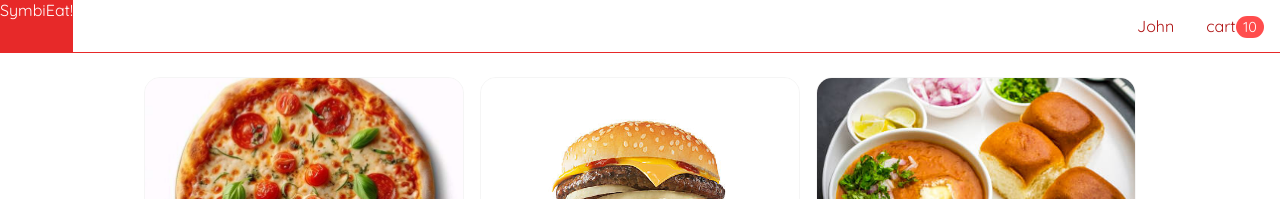
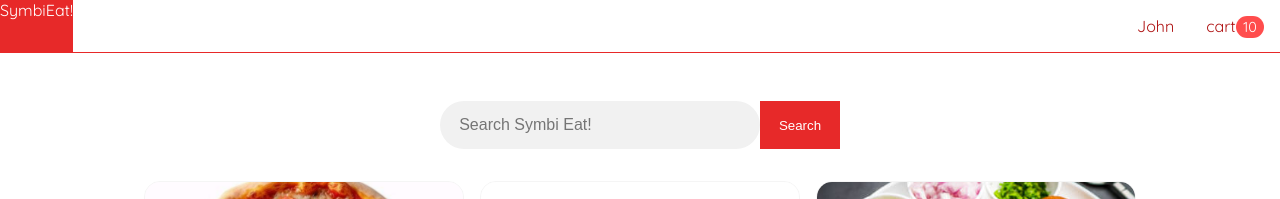
Before and after one commit to prabhat4002/SYMBIEAT-REACT-APP, a React (Create React App) app in the folder frontend/: page / in a window 1280 px wide. Shown: the top 199 px of the page. Built offline with nearby package versions, Linux system fonts and the light colour scheme.

Commit message:
added searh bar functionality

```diff
--- a/frontend/src/AppRoutes.js
+++ b/frontend/src/AppRoutes.js
@@ -5,6 +5,7 @@
   return (
     <Routes>
         <Route path="/" element={<HomePage/>}/>
+        <Route path="/search/:searchTerm" element={<HomePage/>}/>
     </Routes>
   )
 }
--- /dev/null
+++ b/frontend/src/components/Search/Search.js
@@ -0,0 +1,24 @@
+import React, { useState} from 'react';
+import {useNavigate, useParams } from 'react-router-dom';
+import classes from './search.module.css';
+
+
+export default function Search() {
+    const [term, setTerm] = useState('');
+    const navigate=useNavigate();
+    const {searchTerm}= useParams();
+const search =async () => {
+    term? navigate('/search/' + term) : navigate('/');
+
+};
+return (
+<div className={classes.container}>
+    <input type='text'
+        placeholder='Search Symbi Eat!'
+        onChange={e=> setTerm(e.target.value)}
+        onKeyUp ={e=> e.key === 'Enter' && search()}
+        defaultValue={searchTerm}
+    />
+<button onClick={search}>Search</button>
+</div>
+)};
--- /dev/null
+++ b/frontend/src/components/Search/search.module.css
@@ -0,0 +1,26 @@
+
+.container { display: flex;
+    justify-content: center;
+    margin-top: 3rem;
+    margin-bottom: 1.5rem;
+    }
+.container input {
+    border-radius:  10rem 10rem ;
+    border: none;
+    height: 3rem;
+    width: 20rem;
+    background-color: #f1f1f1;
+    padding: 1.2rem;
+    font-size: 1rem;
+    font-weight: 500;
+    outline: none;
+}
+
+
+.container button {
+    height: 3rem;
+    width: 5rem;
+    border: none;
+    background-color: #e72929;
+    color: white;
+}
--- a/frontend/src/pages/Home/HomePage.js
+++ b/frontend/src/pages/Home/HomePage.js
@@ -1,6 +1,8 @@
 import React, {useEffect,useReducer} from 'react'
-import{getAll} from '../../services/foodService';
 import Thumbnails from '../../components/Thumbnails/Thumbnails';
+import {getAll, search} from '../../services/foodService';
+import{useParams} from 'react-router-dom';
+import Search from '../../components/Search/Search';
 
 
 const initialState = { foods: [] };
@@ -15,13 +17,15 @@
 export default function HomePage() {
     const [state, dispatch] = useReducer (reducer, initialState);
     const {foods } = state;
+    const {searchTerm}=useParams();
+    useEffect(()=>{
+        const loadFoods=searchTerm? search(searchTerm):getAll();
+        loadFoods.then(foods=>dispatch({type:'FOODS_LOADED',payload: foods}));
 
-    useEffect(()=>{
-        getAll().then(foods=>dispatch({type:'FOODS_LOADED',payload: foods}));
-
-    },[]);
+    },[searchTerm]);
 return<>
+    <Search />
     <Thumbnails foods={foods}/>
-</>
+    </>
 ;
 }
--- a/frontend/src/services/foodService.js
+++ b/frontend/src/services/foodService.js
@@ -1,3 +1,9 @@
 import {sample_foods} from '../data'
 
 export const getAll=async()=>sample_foods;
+
+
+export const search =async searchTerm =>
+    sample_foods.filter(item =>
+    item.name.toLowerCase().includes (searchTerm.toLowerCase())
+);
```
